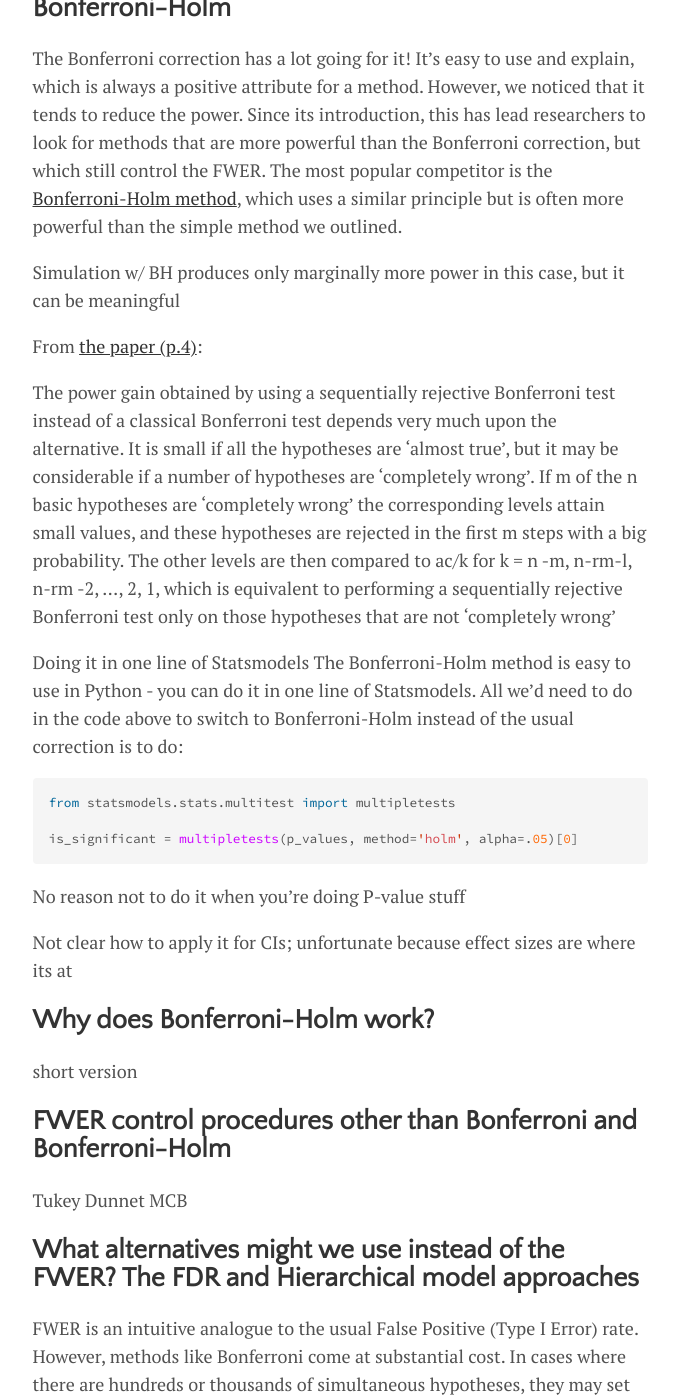
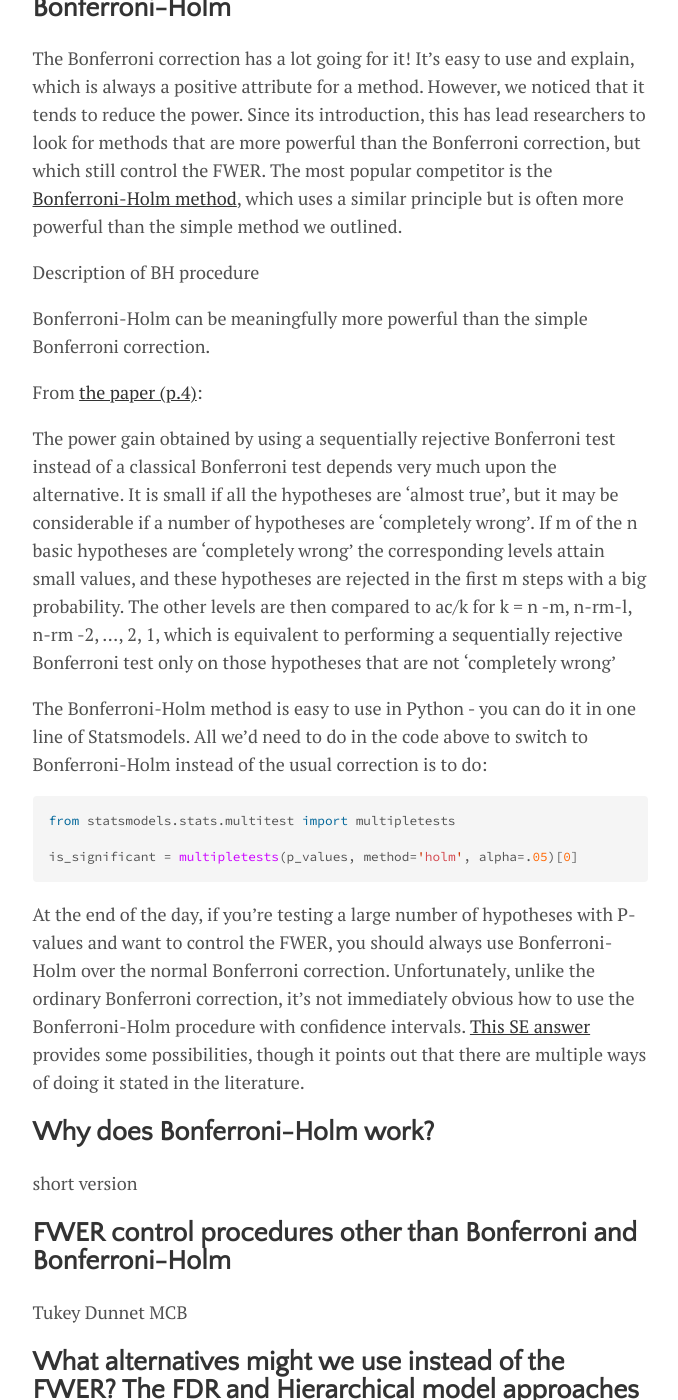
Before and after one commit to lmc2179/lmc2179.github.io, a Jekyll site: the page built from drafts/fwer.md, in a window 1280 px wide and 1400 px high, scrolled down 7337 px. Shown: the whole window, without its empty margins (300-978 px from the left). Built offline with Jekyll 4.4.1, drawn with Linux system fonts in a browser that asks for light colours; our own code applies the rules of GitHub Pages for plain Markdown files; formulas are drawn with MathJax 3; some of the changed text lies outside the part shown.

Commit message:
Update fwer.md

````diff
--- a/drafts/fwer.md
+++ b/drafts/fwer.md
@@ -186,8 +186,9 @@ If you're interested in a deeper look at the confidence interval case, take a lo
 
 The Bonferroni correction has a lot going for it! It's easy to use and explain, which is always a positive attribute for a method. However, we noticed that it tends to reduce the power. Since its introduction, this has lead researchers to look for methods that are more powerful than the Bonferroni correction, but which still control the FWER. The most popular competitor is the [Bonferroni-Holm method](https://en.wikipedia.org/wiki/Holm%E2%80%93Bonferroni_method), which uses a similar principle but is often more powerful than the simple method we outlined.
 
-Simulation w/ BH produces only marginally more power in this case, but it can be meaningful
+Description of BH procedure
 
+Bonferroni-Holm can be meaningfully more powerful than the simple Bonferroni correction.
 
 From [the paper (p.4)](https://www.ime.usp.br/~abe/lista/pdf4R8xPVzCnX.pdf):
 
@@ -204,7 +205,6 @@ performing a sequentially rejective Bonferroni test
 only on those hypotheses that are not 'completely
 wrong'
 
-Doing it in one line of Statsmodels
 The Bonferroni-Holm method is easy to use in Python - you can do it in one line of Statsmodels. All we'd need to do in the code above to switch to Bonferroni-Holm instead of the usual correction is to do:
 ```python
 from statsmodels.stats.multitest import multipletests
@@ -212,11 +212,7 @@ from statsmodels.stats.multitest import multipletests
 is_significant = multipletests(p_values, method='holm', alpha=.05)[0]
 ```
 
-
-No reason not to do it when you're doing P-value stuff
-
-Not clear how to apply it for CIs; unfortunate because effect sizes are where its at
-
+At the end of the day, if you're testing a large number of hypotheses with P-values and want to control the FWER, you should always use Bonferroni-Holm over the normal Bonferroni correction. Unfortunately, unlike the ordinary Bonferroni correction, it's not immediately obvious how to use the Bonferroni-Holm procedure with confidence intervals. [This SE answer](https://stats.stackexchange.com/a/158562/29694) provides some possibilities, though it points out that there are multiple ways of doing it stated in the literature.
 
 ## Why does Bonferroni-Holm work?
 
````
Also changed, not shown: other parts of drafts/fwer.md (+1 -1 lines).
